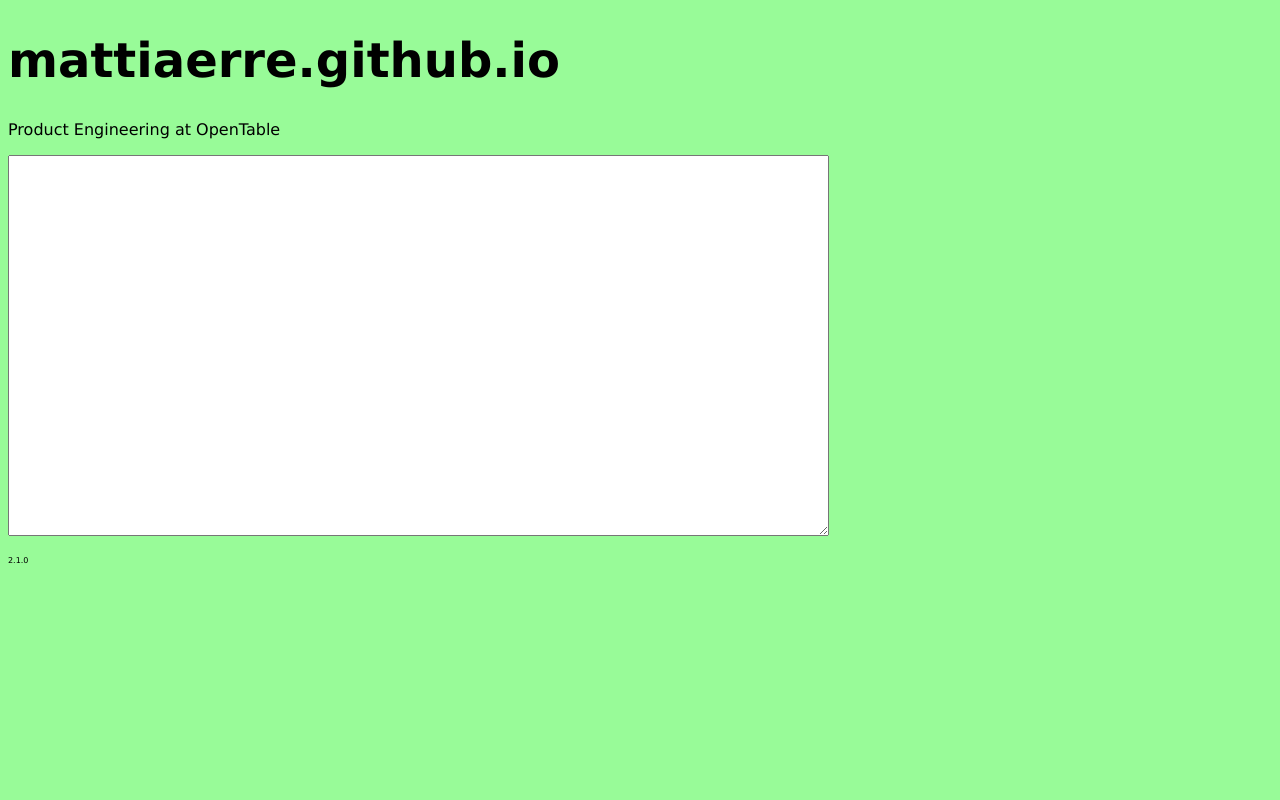
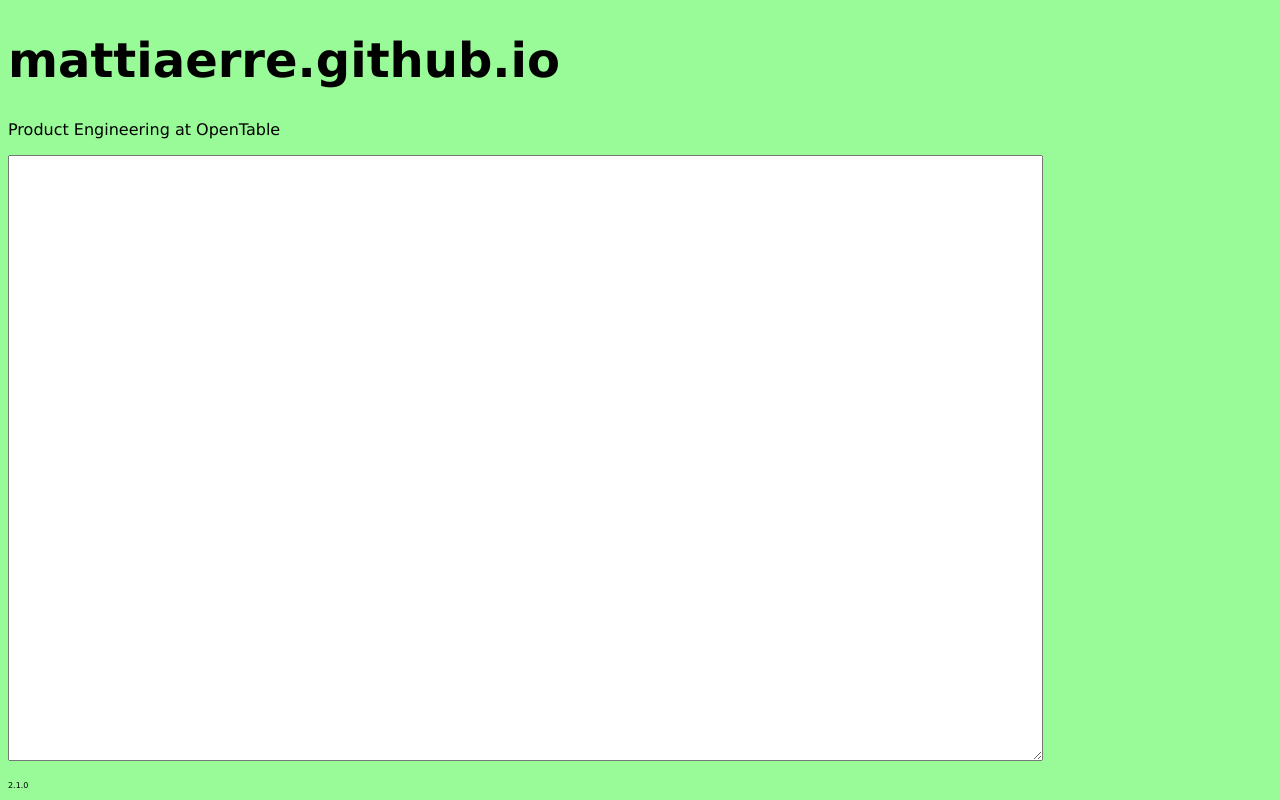
Before and after one commit to mattiaerre/mattiaerre.github.io, a React (Create React App) app: page / in a window 1280 px wide. Built offline with nearby package versions, Linux system fonts and the light colour scheme.

Commit message:
bigger textarea

```diff
--- a/src/index.css
+++ b/src/index.css
@@ -3,9 +3,13 @@ body {
 }
 
 html {
+  font-size: 16px;
+}
+
+html,
+textarea {
   font-family: 'Lucida Sans', 'Lucida Sans Regular', 'Lucida Grande',
     'Lucida Sans Unicode', Geneva, Verdana, sans-serif;
-  font-size: 16px;
 }
 
 @media (max-width: 900px) {
@@ -35,3 +39,7 @@ h2 {
 h3 {
   font-size: 2rem;
 }
+
+textarea {
+  font-size: 1.25rem;
+}
```
